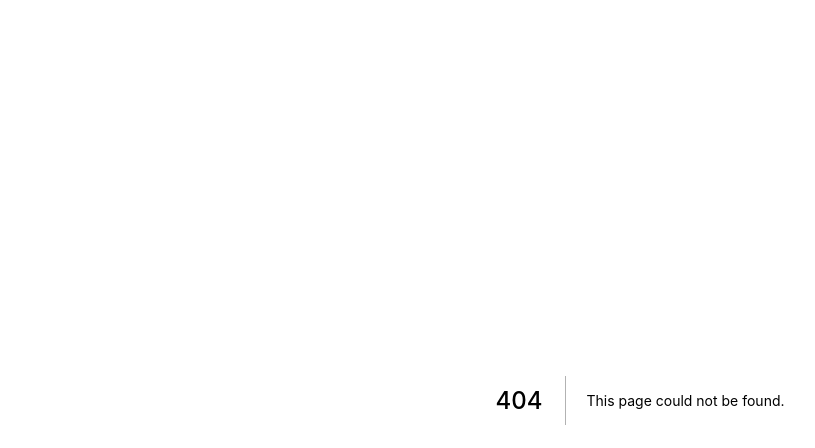
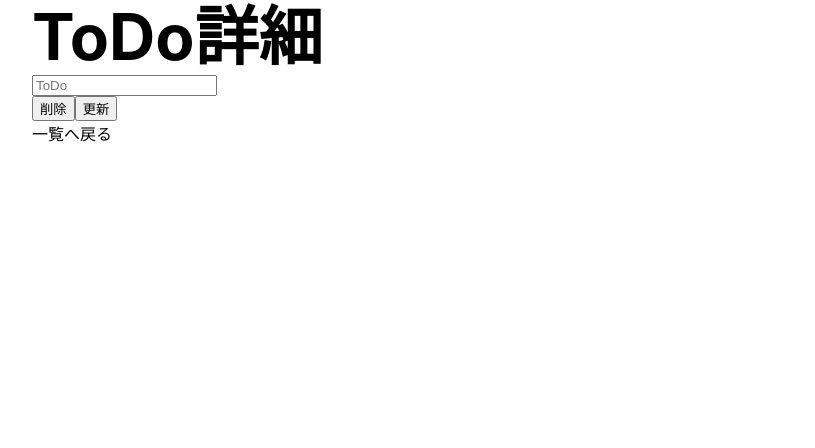
Before and after one commit to kentozaka46/todo-next, a Next.js app: page /detail in a window 1280 px wide. Before the commit this address had no page. Shown: the top 448 px of the page, without its empty margins (0-815 px from the left). Built offline with nearby package versions, Linux system fonts and the light colour scheme.

Commit message:
ToDo詳細画面作成

```diff
--- /dev/null
+++ b/pages/detail/index.tsx
@@ -0,0 +1,62 @@
+import type { NextPage } from "next";
+import Head from "next/head";
+import Link from "next/link";
+import { useRouter } from "next/router";
+import { useEffect, useState } from "react";
+import styles from "../../styles/Home.module.css";
+
+const TodoDetail: NextPage = () => {
+  const router = useRouter();
+  const [text, setText] = useState<string>("");
+
+  useEffect(() => {
+    if (!router.isReady) {
+      return;
+    }
+    setText(router.query.title as string);
+  }, [router.isReady, router.query.title]);
+  return (
+    <div className={styles.container}>
+      <Head>
+        <title>ToDo詳細</title>
+        <meta name="description" content="Generated by create next app" />
+        <link rel="icon" href="/favicon.ico" />
+      </Head>
+
+      <main>
+        <h1 className={styles.title}>ToDo詳細</h1>
+
+        <div>
+          <input
+            type="text"
+            placeholder="ToDo"
+            value={text}
+            onChange={(e) => setText(e.target.value)}
+          />
+        </div>
+        <button
+          onClick={() => {
+            setText("");
+          }}
+        >
+          削除
+        </button>
+        <button
+          onClick={() => {
+            setText("");
+          }}
+        >
+          更新
+        </button>
+
+        <div>
+          <Link href="/">
+            <a href="./">一覧へ戻る</a>
+          </Link>
+        </div>
+      </main>
+    </div>
+  );
+};
+
+export default TodoDetail;
```
Also changed, not shown: pages/index.tsx (+7 -2 lines).
